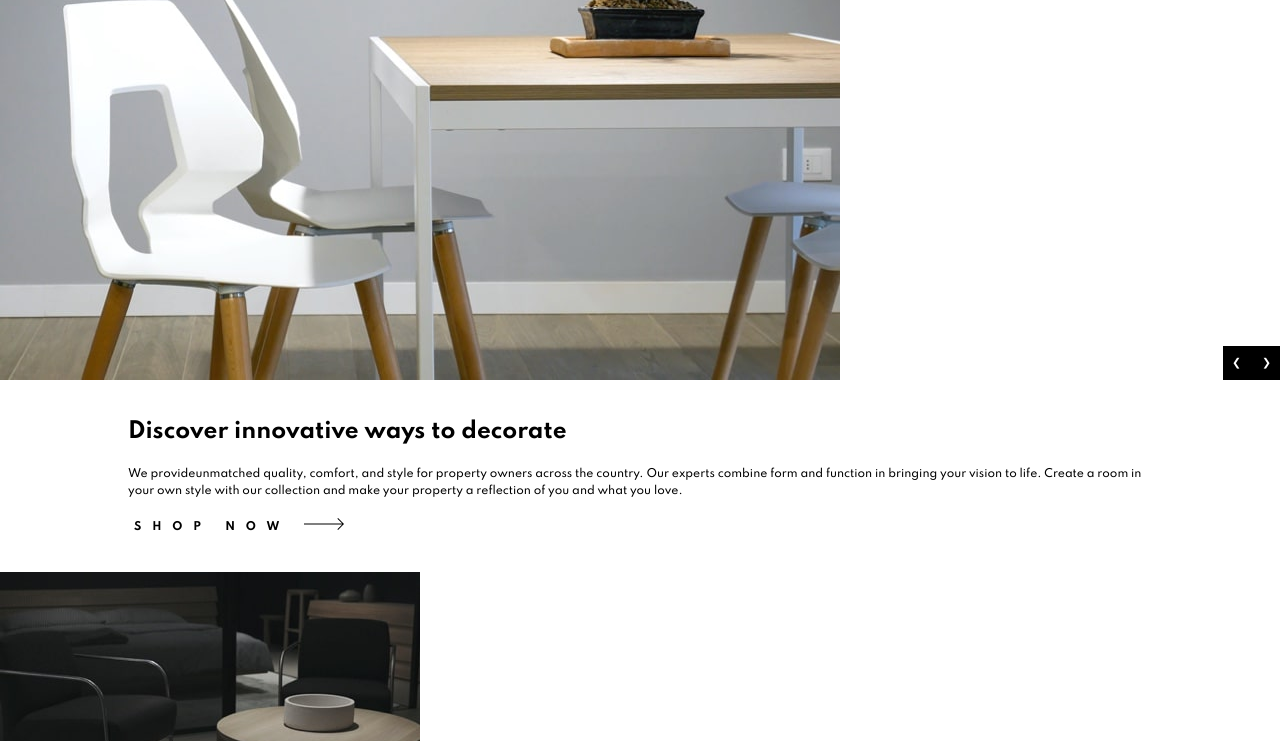
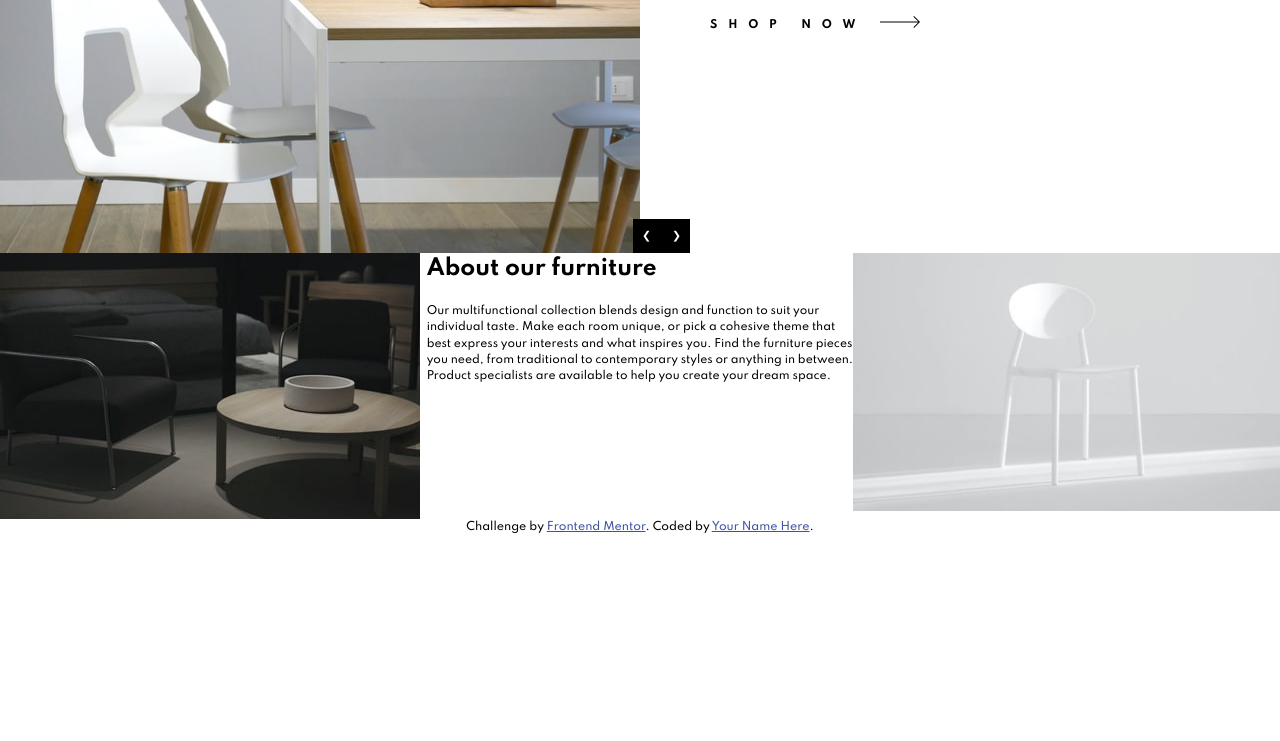
Before and after one commit to abe-m1/room-homepage, a website: page index.html in a window 1280 px wide. Shown: the part 154-895 px from the top of the page. After the commit the page ends 800 px from the top, so only its background shows below. Drawn offline with Linux system fonts and the light colour scheme.

Commit message:
grid layout

```diff
--- a/index.html
+++ b/index.html
@@ -32,6 +32,7 @@
         </div>
       </header>
     </nav>
+    <div class="grid">
       <div class="hero-section">
         <picture class="image-slide">
           <source
@@ -87,14 +88,15 @@
           <button class="next">&#10095;</button>
         </div>
       </div>
-
+      <div class="sliding-text">
         <div class="slide">
           <h2>Discover innovative ways to decorate</h2>
           <p>
             We provideunmatched quality, comfort, and style for property owners
-        across the country. Our experts combine form and function in bringing
-        your vision to life. Create a room in your own style with our collection
-        and make your property a reflection of you and what you love.
+            across the country. Our experts combine form and function in
+            bringing your vision to life. Create a room in your own style with
+            our collection and make your property a reflection of you and what
+            you love.
           </p>
           <button>
             Shop now <img class="arrow" src="/images/icon-arrow.svg" alt="" />
@@ -103,10 +105,10 @@
         <div class="slide">
           <h2>We are available all across the globe</h2>
           <p>
-        With stores all over the world, it's easy for you to find furniture for
-        your home or place of business. Locally, we’re in most major cities
-        throughout the country. Find the branch nearest you using our store
-        locator. Any questions? Don't hesitate to contact us today.
+            With stores all over the world, it's easy for you to find furniture
+            for your home or place of business. Locally, we’re in most major
+            cities throughout the country. Find the branch nearest you using our
+            store locator. Any questions? Don't hesitate to contact us today.
           </p>
           <button>
             Shop now <img class="arrow" src="/images/icon-arrow.svg" alt="" />
@@ -115,17 +117,18 @@
         <div class="slide">
           <h2>Manufactured with the best materials</h2>
           <p>
-        Our modern furniture store provide a high level of quality. Our company
-        has invested in advanced technology to ensure that every product is made
-        as perfect and as consistent as possible. With three decades of
-        experience in this industry, we understand what customers want for their
-        home and office.
+            Our modern furniture store provide a high level of quality. Our
+            company has invested in advanced technology to ensure that every
+            product is made as perfect and as consistent as possible. With three
+            decades of experience in this industry, we understand what customers
+            want for their home and office.
           </p>
           <button>
             Shop now <img class="arrow" src="/images/icon-arrow.svg" alt="" />
           </button>
         </div>
-    <div>
+      </div>
+      <div class="dark-image">
         <img src="/images/image-about-dark.jpg" alt="" />
       </div>
       <div class="bottom-content">
@@ -134,13 +137,14 @@
           Our multifunctional collection blends design and function to suit your
           individual taste. Make each room unique, or pick a cohesive theme that
           best express your interests and what inspires you. Find the furniture
-        pieces you need, from traditional to contemporary styles or anything in
-        between. Product specialists are available to help you create your dream
-        space.
+          pieces you need, from traditional to contemporary styles or anything
+          in between. Product specialists are available to help you create your
+          dream space.
         </p>
       </div>
-    <div>
+      <div class="light-image">
         <img src="/images/image-about-light.jpg" alt="" />
+      </div>
     </div>
 
     <div class="attribution">
--- a/scss/main.scss
+++ b/scss/main.scss
@@ -170,6 +170,7 @@ body {
     }
 
     @include respond(tab-port) {
+      color: white;
       margin-right: 2.5rem;
       transition: all 0.3s;
       padding: 0;
@@ -209,6 +210,31 @@ body {
 //end of nav
 .hero-section {
   position: relative;
+  @include respond(tab-port) {
+    grid-column: 1/4;
+    grid-row: 1/2;
+  }
+}
+
+.sliding-text {
+  @include respond(tab-port) {
+    grid-column: 4/7;
+    grid-row: 1/2;
+  }
+}
+
+.dark-image {
+  @include respond(tab-port) {
+    grid-column: 1/3;
+    grid-row: 2/3;
+  }
+}
+
+.light-image {
+  @include respond(tab-port) {
+    grid-column: 5/7;
+    grid-row: 2/3;
+  }
 }
 
 .prev,
@@ -246,6 +272,17 @@ body {
   }
 }
 
+.bottom-content {
+  @include respond(tab-port) {
+    width: 100%;
+    margin: 0;
+    padding-top: 0;
+    padding-bottom: 0;
+    grid-column: 3/5;
+    grid-row: 2/3;
+  }
+}
+
 .arrow {
   display: inline-block;
 }
@@ -256,6 +293,19 @@ body {
   position: absolute;
   right: 0px;
   bottom: 0px;
+  @include respond(tab-port) {
+    right: -50px;
+  }
+}
+
+.grid {
+  @include respond(tab-land) {
+    // max-width: 1100px;
+    display: grid;
+    grid-template-columns: repeat(6, 1fr);
+    grid-template-rows: repeat(2, minmax(min-content, auto));
+    // grid-gap: 2rem;
+  }
 }
 
 .attribution {
```
Also changed, not shown: css/style.css. Lines whose indentation alone changed are shown as unchanged.
